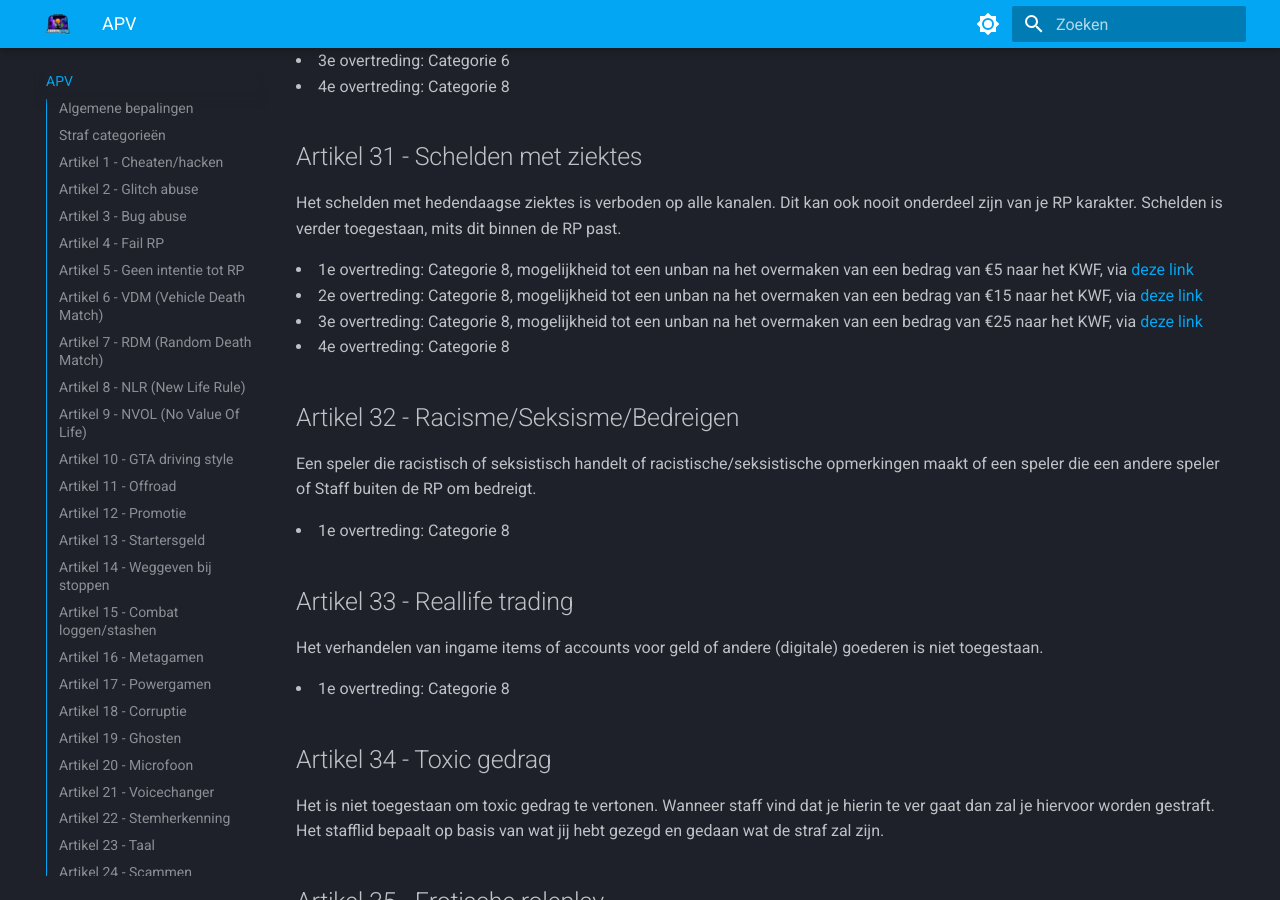
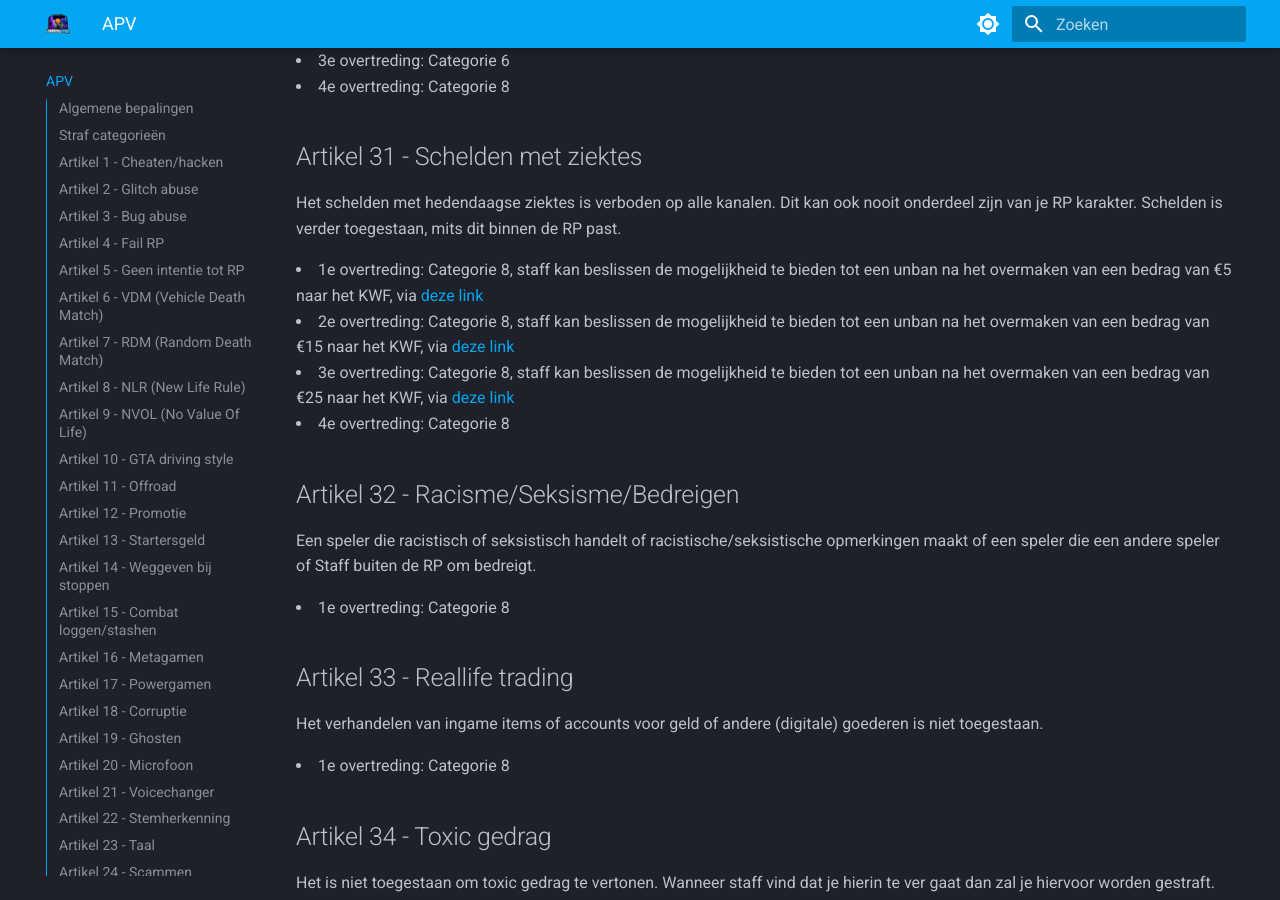
Before and after one commit to ZuiderStad-RP/regels, an MkDocs documentation site: the page built from docs/apv.md, in a window 1280 px wide and 900 px high, scrolled down 8871 px. Built offline with MkDocs 1.6.1 and Material for MkDocs 9.7.7, drawn with Linux system fonts in a browser that asks for light colours.

Commit message:
Update apv.md

```diff
--- a/docs/apv.md
+++ b/docs/apv.md
@@ -227,9 +227,9 @@ Reports spammen, het versturen van DM's, het taggen van staff en staff op andere
 
 ## Artikel 31 - Schelden met ziektes
 Het schelden met hedendaagse ziektes is verboden op alle kanalen. Dit kan ook nooit onderdeel zijn van je RP karakter. Schelden is verder toegestaan, mits dit binnen de RP past.
-<li>1e overtreding: Categorie 8, mogelijkheid tot een unban na het overmaken van een bedrag van €5 naar het KWF, via <a href="https://acties.kwf.nl/fundraisers/ZuiderStad">deze link</a></li>
-<li>2e overtreding: Categorie 8, mogelijkheid tot een unban na het overmaken van een bedrag van €15 naar het KWF, via <a href="https://acties.kwf.nl/fundraisers/ZuiderStad">deze link</a></li>
-<li>3e overtreding: Categorie 8, mogelijkheid tot een unban na het overmaken van een bedrag van €25 naar het KWF, via <a href="https://acties.kwf.nl/fundraisers/ZuiderStad">deze link</a></li>
+<li>1e overtreding: Categorie 8, staff kan beslissen de mogelijkheid te bieden tot een unban na het overmaken van een bedrag van €5 naar het KWF, via <a href="https://acties.kwf.nl/fundraisers/ZuiderStad">deze link</a></li>
+<li>2e overtreding: Categorie 8, staff kan beslissen de mogelijkheid te bieden tot een unban na het overmaken van een bedrag van €15 naar het KWF, via <a href="https://acties.kwf.nl/fundraisers/ZuiderStad">deze link</a></li>
+<li>3e overtreding: Categorie 8, staff kan beslissen de mogelijkheid te bieden tot een unban na het overmaken van een bedrag van €25 naar het KWF, via <a href="https://acties.kwf.nl/fundraisers/ZuiderStad">deze link</a></li>
 <li>4e overtreding: Categorie 8</li>
 
 ## Artikel 32 - Racisme/Seksisme/Bedreigen
```
